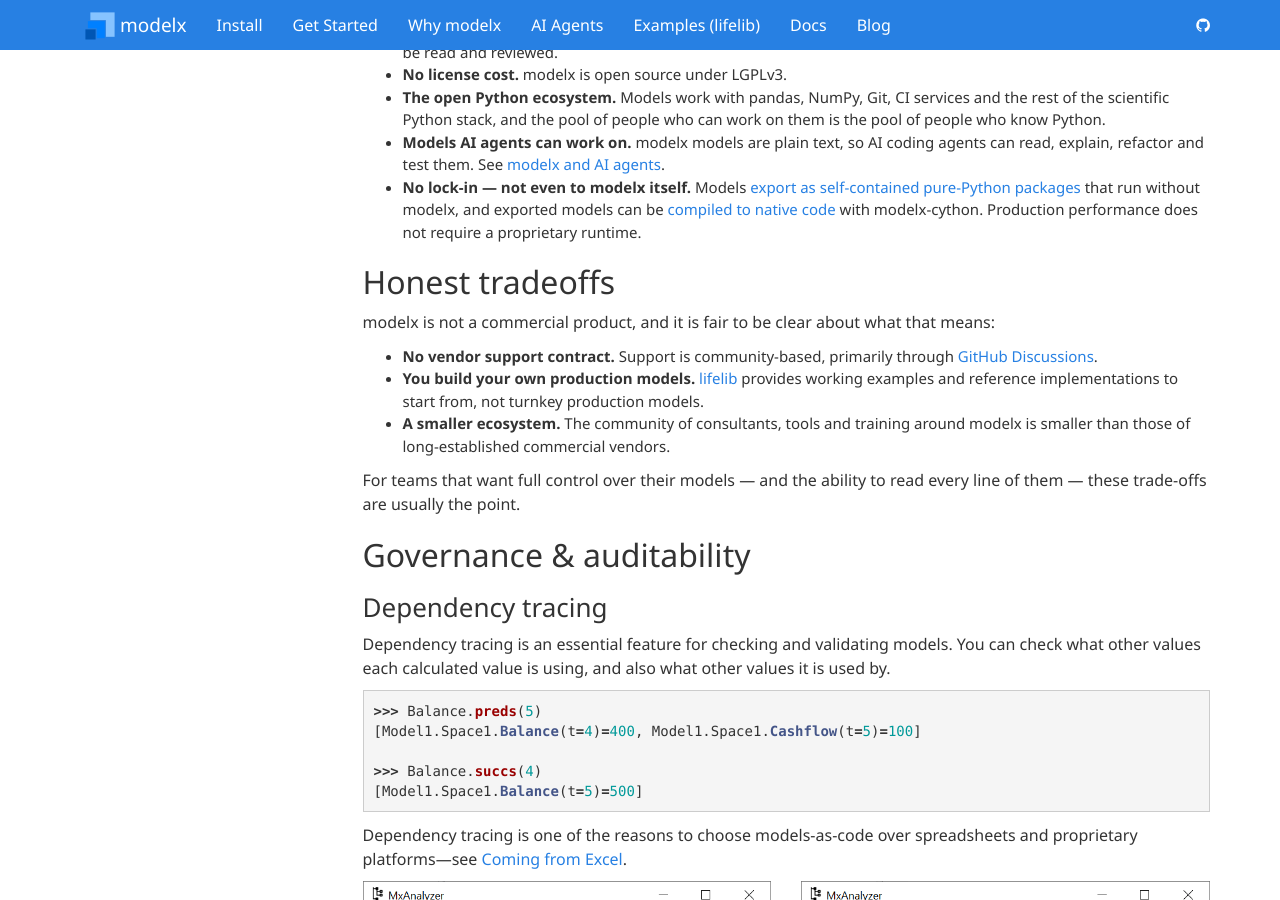
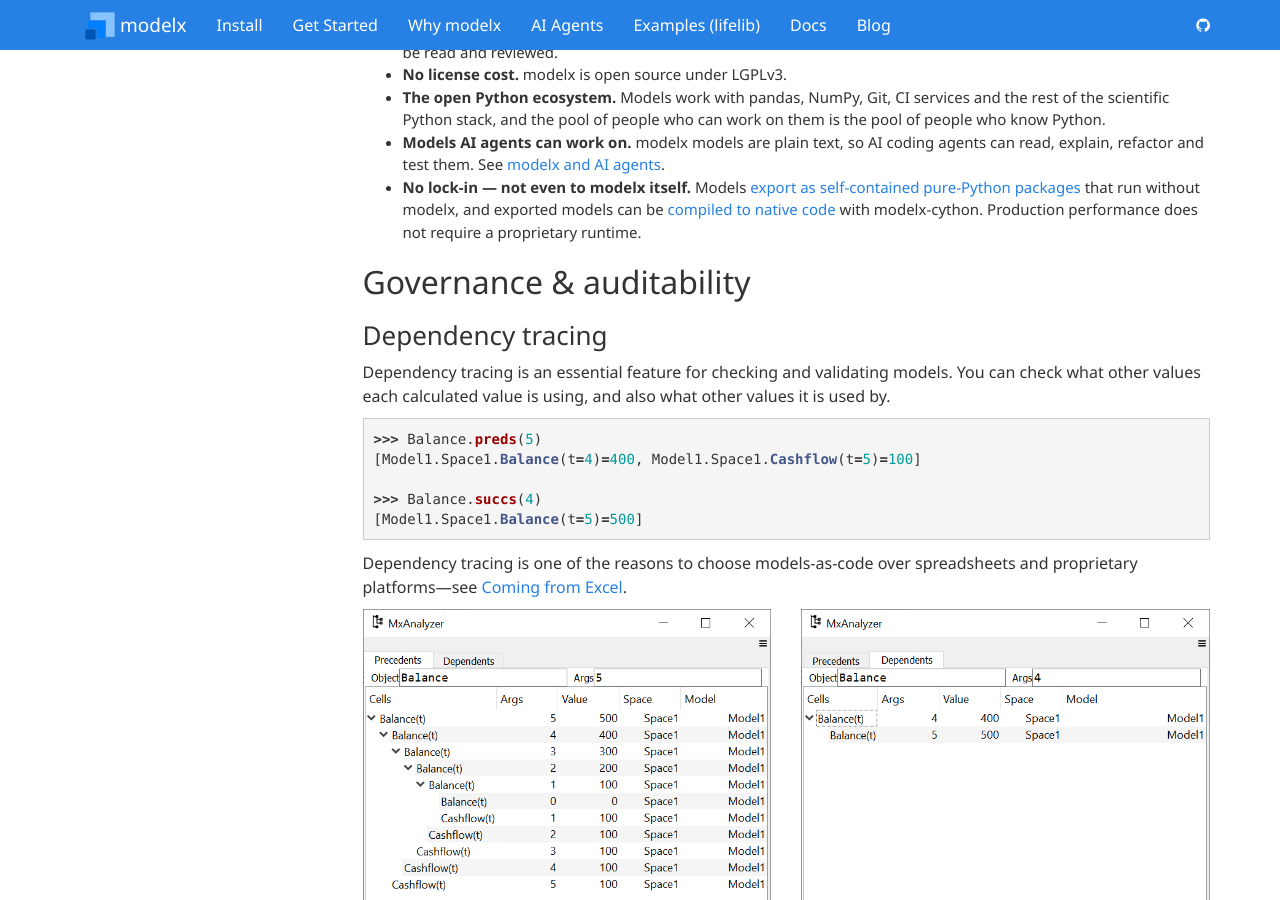
Before and after one commit to fumitoh/modelx-site, a Jekyll site: the page built from features.md, in a window 1280 px wide and 900 px high, scrolled down 1053 px. Built offline with Jekyll 4.4.1, drawn with Linux system fonts in a browser that asks for light colours.

Commit message:
Delete Honest tradeoffs section from Why modelx page
Co-Authored-By: Claude Fable 5 <noreply@anthropic.com>

```diff
--- a/_includes/features_nav.html
+++ b/_includes/features_nav.html
@@ -14,7 +14,6 @@
         <a class="list-group-item" href="{{ site.baseurl }}{{ page.url }}#coming-from-excel">Coming from Excel</a>
         <a class="list-group-item" href="{{ site.baseurl }}{{ page.url }}#coming-from-plain-python">Coming from plain Python</a>
         <a class="list-group-item" href="{{ site.baseurl }}{{ page.url }}#coming-from-commercial-modeling-systems">Coming from commercial systems</a>
-        <a class="list-group-item" href="{{ site.baseurl }}{{ page.url }}#honest-tradeoffs">Honest tradeoffs</a>
         {% for group in page.feature_groups %}
           <span class="list-group-item disabled"><strong>{{ group.title }}</strong></span>
           {% for item in group.features %}
--- a/features.md
+++ b/features.md
@@ -161,24 +161,6 @@ set of trade-offs:
   [compiled to native code](#native-compilation-with-modelx-cython) with
   modelx-cython. Production performance does not require a proprietary
   runtime.
-
-## Honest tradeoffs
-
-modelx is not a commercial product, and it is fair to be clear about what
-that means:
-
-* **No vendor support contract.** Support is community-based, primarily
-  through [GitHub Discussions](https://github.com/fumitoh/modelx/discussions).
-* **You build your own production models.**
-  [lifelib](https://lifelib.io) provides working examples and reference
-  implementations to start from, not turnkey production models.
-* **A smaller ecosystem.** The community of consultants, tools and
-  training around modelx is smaller than those of long-established
-  commercial vendors.
-
-For teams that want full control over their models &mdash; and the ability
-to read every line of them &mdash; these trade-offs are usually the point.
-
 
 ## Governance & auditability
 
```
